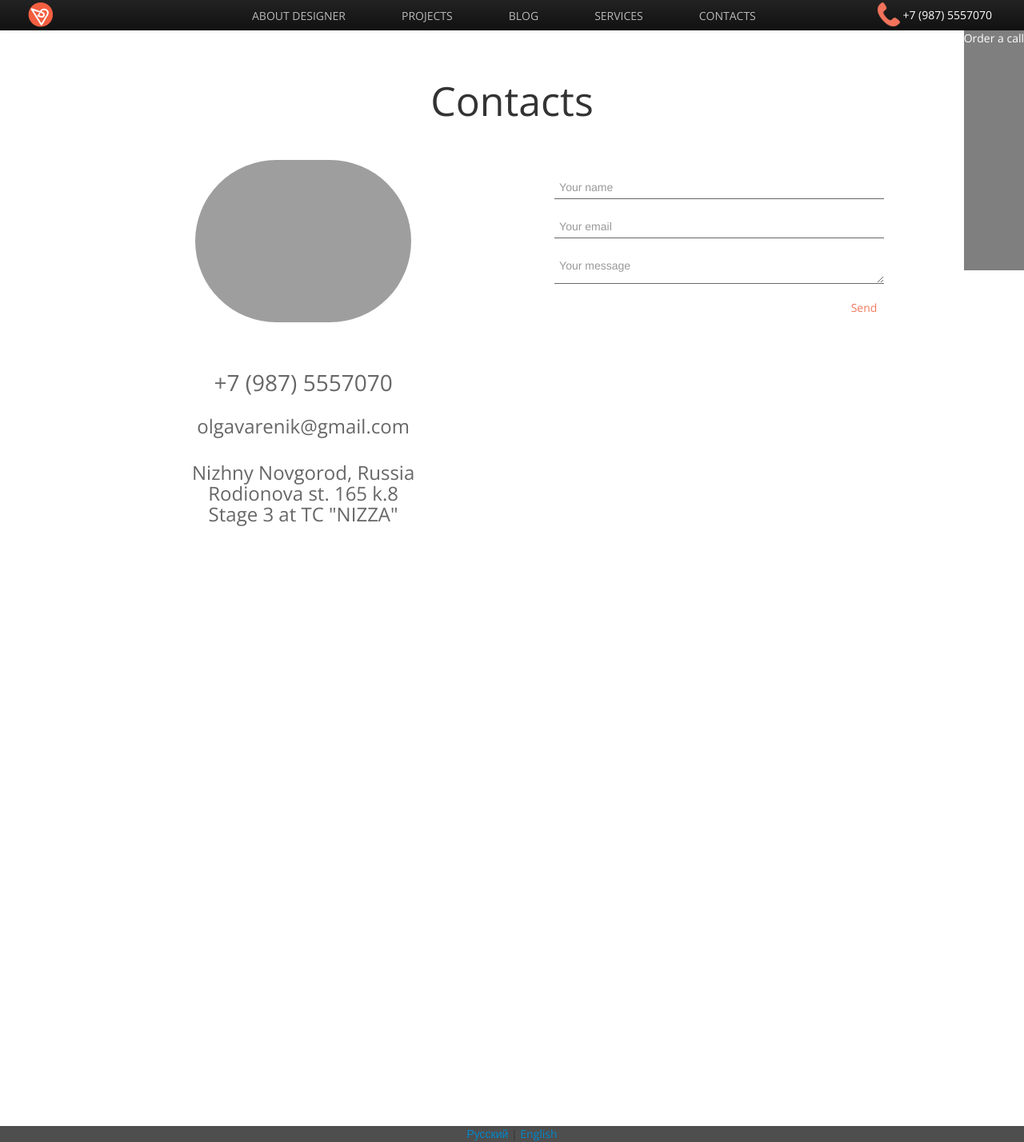
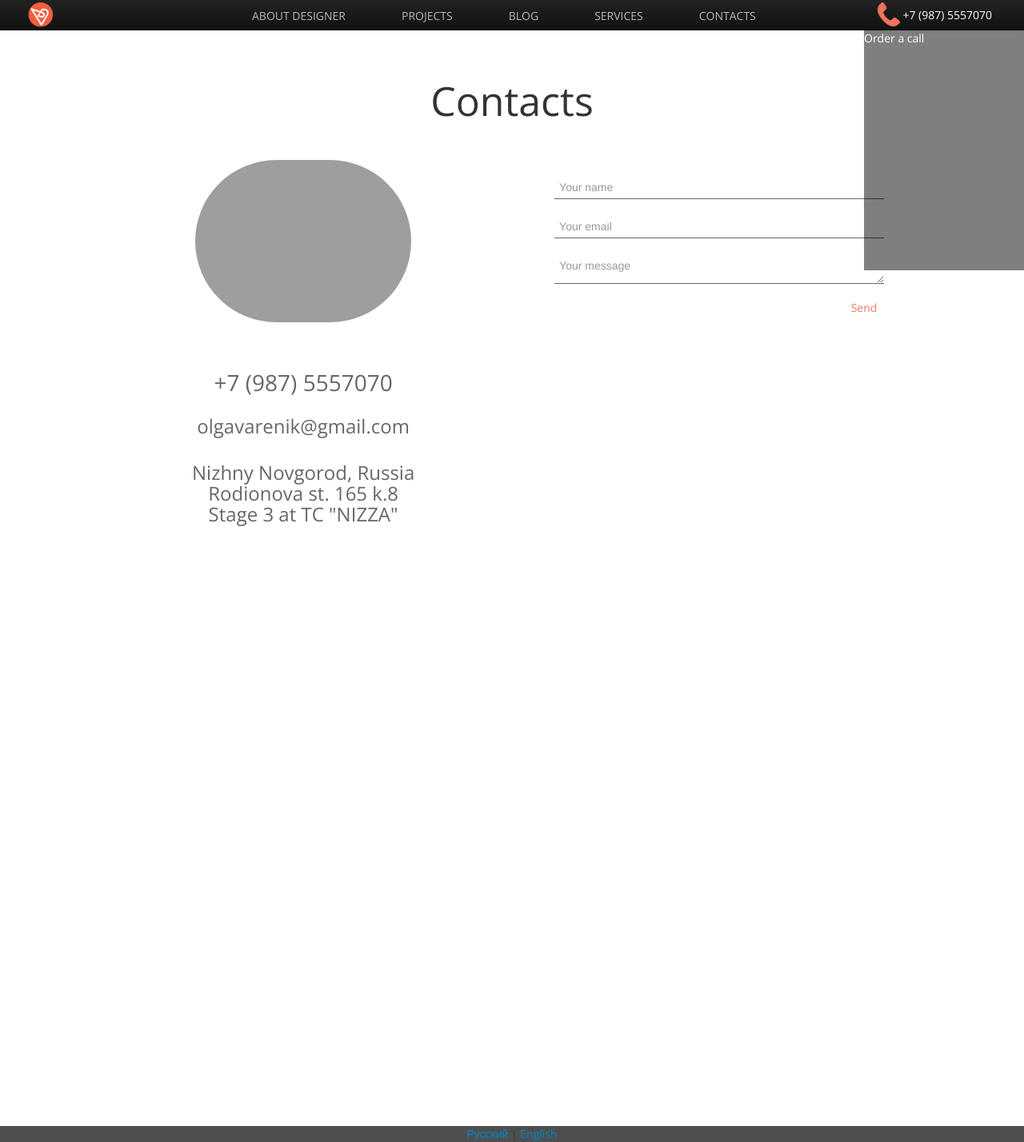
Before and after one commit to emakarov/ovarenik, a Django app: template ovarenik/templates/blog/contacts.html in a window 1280 px wide. Shown: the whole page at 80% size. Run offline with Django 3.2, Linux system fonts and the light colour scheme; the template is opened without the code that fills it, so the values that code supplies are empty; parts of the project's set-up code (start-up, migrations or seed data) failed here and were passed over; some libraries are stand-ins or nearby versions; grey boxes are pictures that could not be loaded.

Commit message:
phone recall

```diff
--- a/ovarenik/templates/base.html
+++ b/ovarenik/templates/base.html
@@ -78,7 +78,7 @@
       </div>
     </div>
 
-    <div style="position:fixed;top:38px;background:#000;opacity:0.5;right:0;height:300px;color:#fff">{% trans "Order a call" %}</div>
+    <div style="position:fixed;top:38px;background:#000;opacity:0.5;right:0;height:300px;color:#fff;width:200px;">{% trans "Order a call" %}</div>
 
 
 
```
